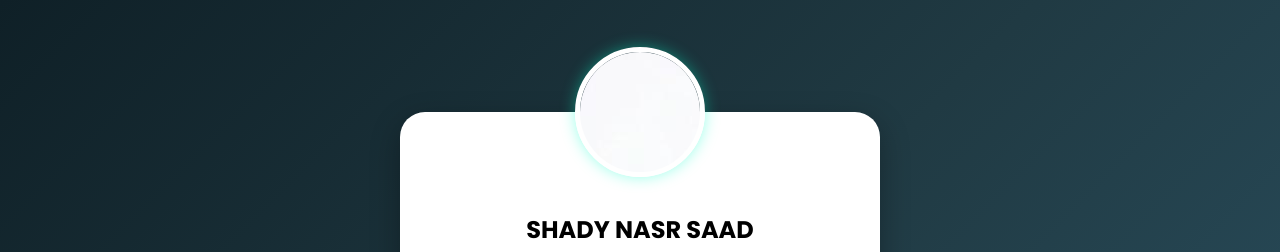
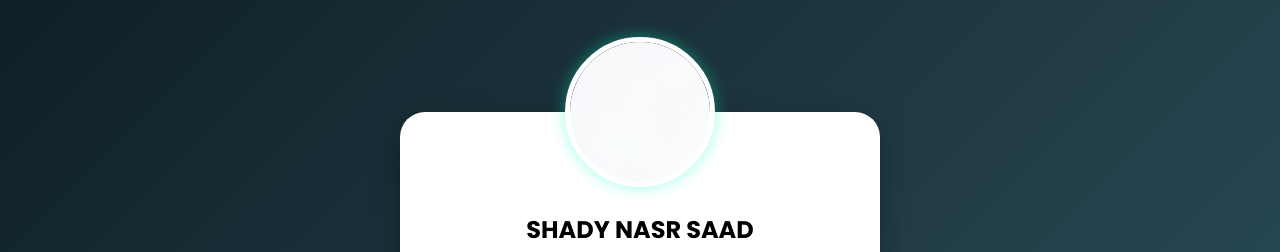
Before and after one commit to SHADY-NASR/SHADYnasr, a plain HTML site: page index.html in a window 1280 px wide. Shown: the top 252 px of the page. Drawn offline with Linux system fonts and the light colour scheme.

Commit message:
Update index.html

```diff
--- a/index.html
+++ b/index.html
@@ -10,11 +10,11 @@ body{min-height:100vh;display:flex;justify-content:center;align-items:center;bac
 .container{position:relative;width:100%;max-width:480px;background:#fff;border-radius:25px;padding:100px 28px 35px;text-align:center;box-shadow:0 10px 30px rgba(0,0,0,.3)}
 .circle{
   position:absolute;
-  top:-65px;
+  top:-75px;
   left:50%;
   transform:translateX(-50%);
-  width:130px;
-  height:130px;
+  width:150px;
+  height:150px;
   border-radius:50%;
   overflow:hidden;
   border:5px solid white;
```
